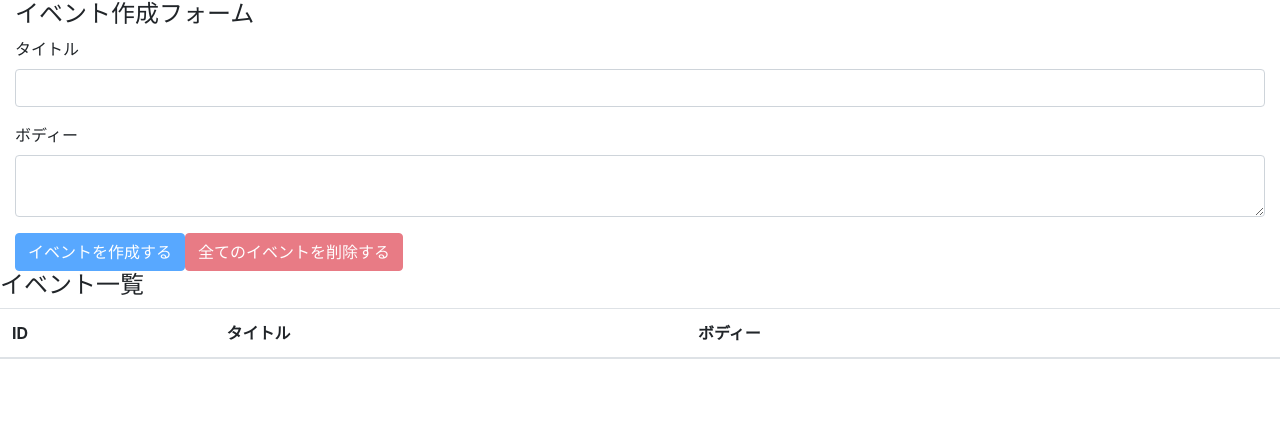
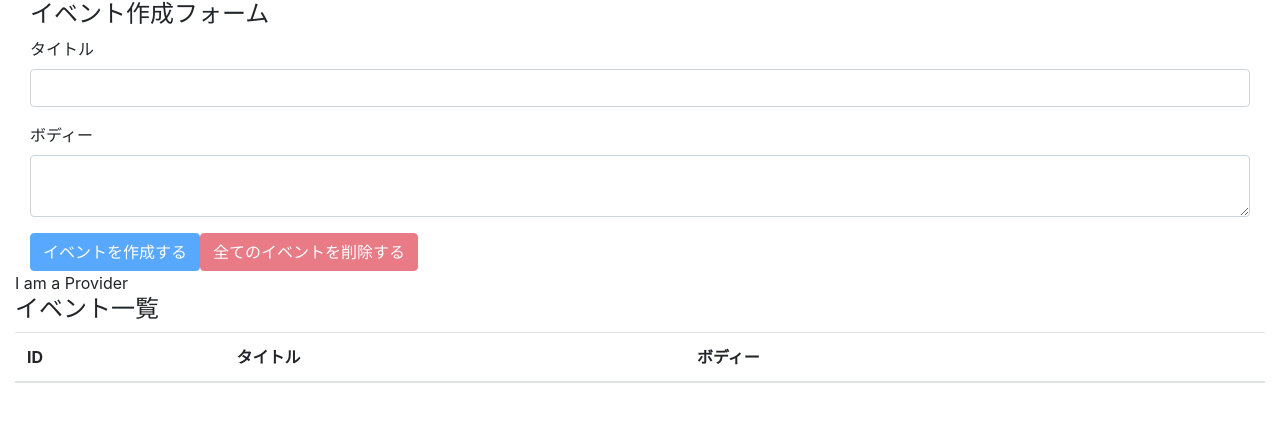
Before and after one commit to Delgadito-bamboo/react-hooks1001, a React (Create React App) app: page / in a window 1280 px wide. Shown: the top 422 px of the page. Built offline with nearby package versions, Linux system fonts and the light colour scheme.

Commit message:
create a provider

```diff
--- a/src/components/App.js
+++ b/src/components/App.js
@@ -2,6 +2,7 @@ import React, { useState, useReducer } from 'react';
 import 'bootstrap/dist/css/bootstrap.min.css';
 import EventForm from './EventForm';
 import EventList from './EventList';
+import AppContext from '../contexts/AppContext';
 import reducer from '../reducers';
 
 const App = () => {
@@ -10,10 +11,12 @@ const App = () => {
   const [body, setBody] = useState('');
 
   return (
-    <div>
-    <EventForm title={title} setTitle={setTitle} body={body} setBody={setBody} state={state} dispatch={dispatch} />
-    <EventList state={state} dispatch={dispatch}/>
-    </div>
+    <AppContext.Provider value="I am a Provider">
+      <div className="container-fluid">
+        <EventForm title={title} setTitle={setTitle} body={body} setBody={setBody} state={state} dispatch={dispatch} />
+        <EventList state={state} dispatch={dispatch}/>
+      </div>
+    </AppContext.Provider>
   );
 }
 
--- a/src/components/EventList.js
+++ b/src/components/EventList.js
@@ -1,9 +1,13 @@
-import React from 'react';
+import React, { useContext } from 'react';
 import Event from './Event';
+import AppContext from '../contexts/AppContext';
 
 const EventList = ({ state, dispatch }) => {
+  const value = useContext(AppContext);
+
   return(
   <>
+    <div>{value}</div>
     <h4>イベント一覧</h4>
         <table className="table table-hover">
           <thead>
```
